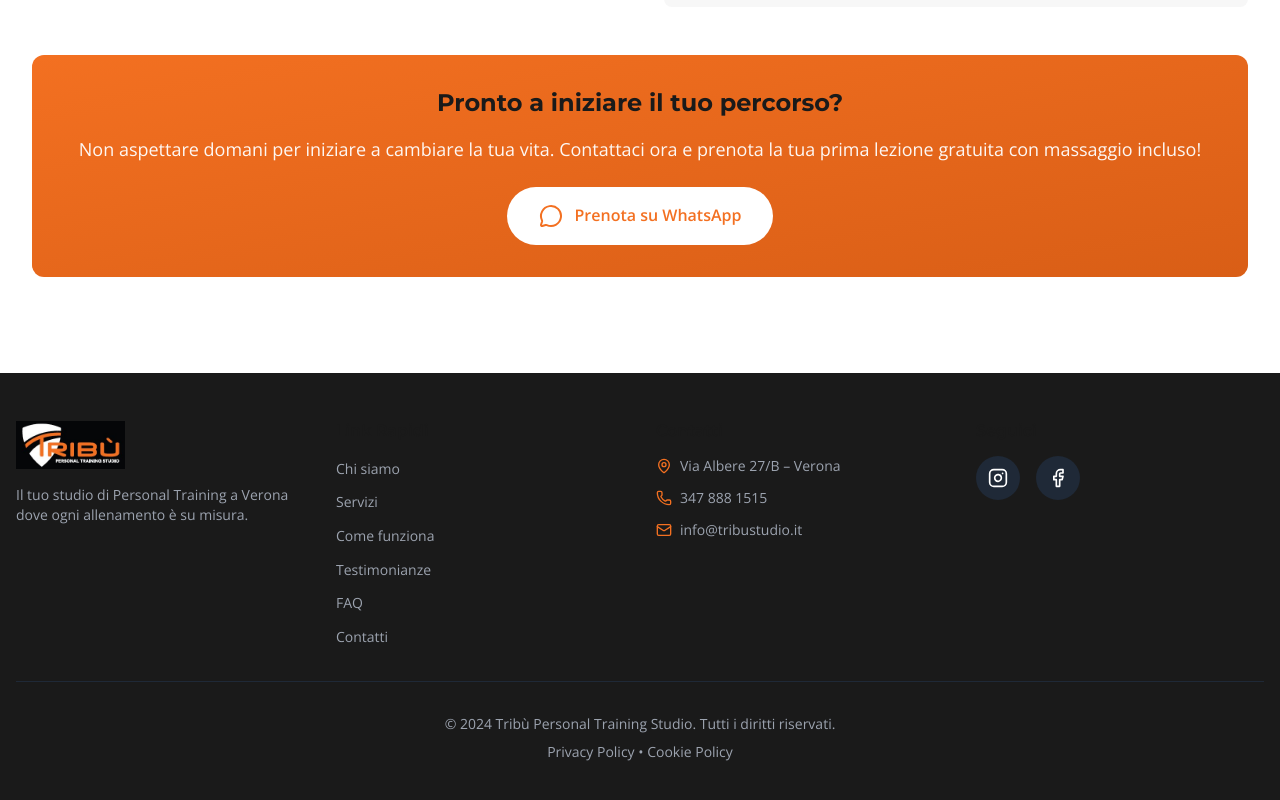
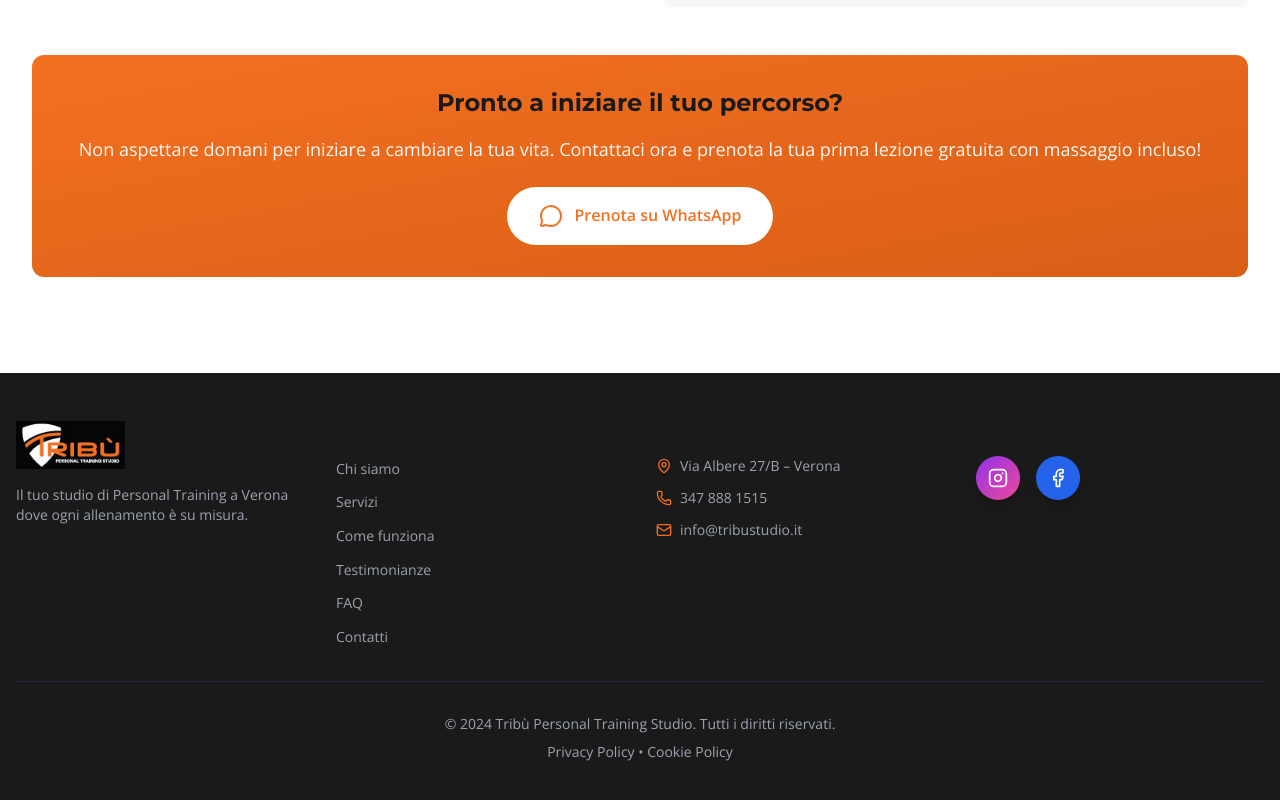
Before and after one commit to Padu76/tribustudio, a Next.js app: page / in a window 1280 px wide. Shown: the part 10909-11709 px from the top of the page. Built offline with nearby package versions, Linux system fonts and the light colour scheme.

Commit message:
Add files via upload

```diff
--- a/components/ui/Footer.tsx
+++ b/components/ui/Footer.tsx
@@ -85,19 +85,19 @@ export default function Footer() {
                 href={SOCIAL_LINKS.instagram}
                 target="_blank"
                 rel="noopener noreferrer"
-                className="bg-gray-800 p-3 rounded-full hover:bg-primary transition-colors"
+                className="bg-gradient-to-br from-purple-600 to-pink-500 p-3 rounded-full hover:scale-110 transition-transform shadow-lg"
                 aria-label="Instagram"
               >
-                <Instagram size={20} />
+                <Instagram size={20} className="text-white" />
               </a>
               <a
                 href={SOCIAL_LINKS.facebook}
                 target="_blank"
                 rel="noopener noreferrer"
-                className="bg-gray-800 p-3 rounded-full hover:bg-primary transition-colors"
+                className="bg-blue-600 p-3 rounded-full hover:scale-110 transition-transform shadow-lg"
                 aria-label="Facebook"
               >
-                <Facebook size={20} />
+                <Facebook size={20} className="text-white" />
               </a>
             </div>
           </div>
```
